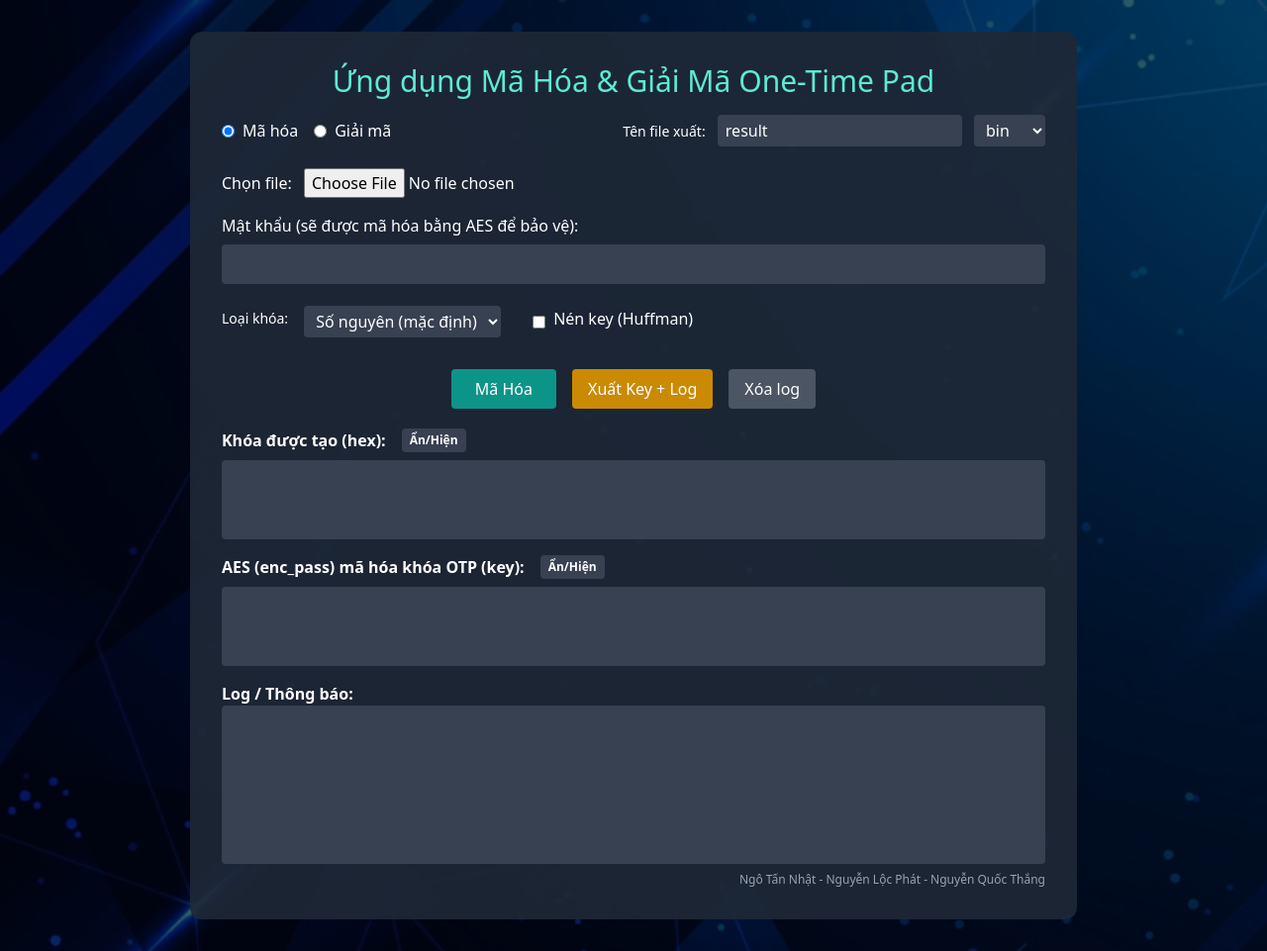
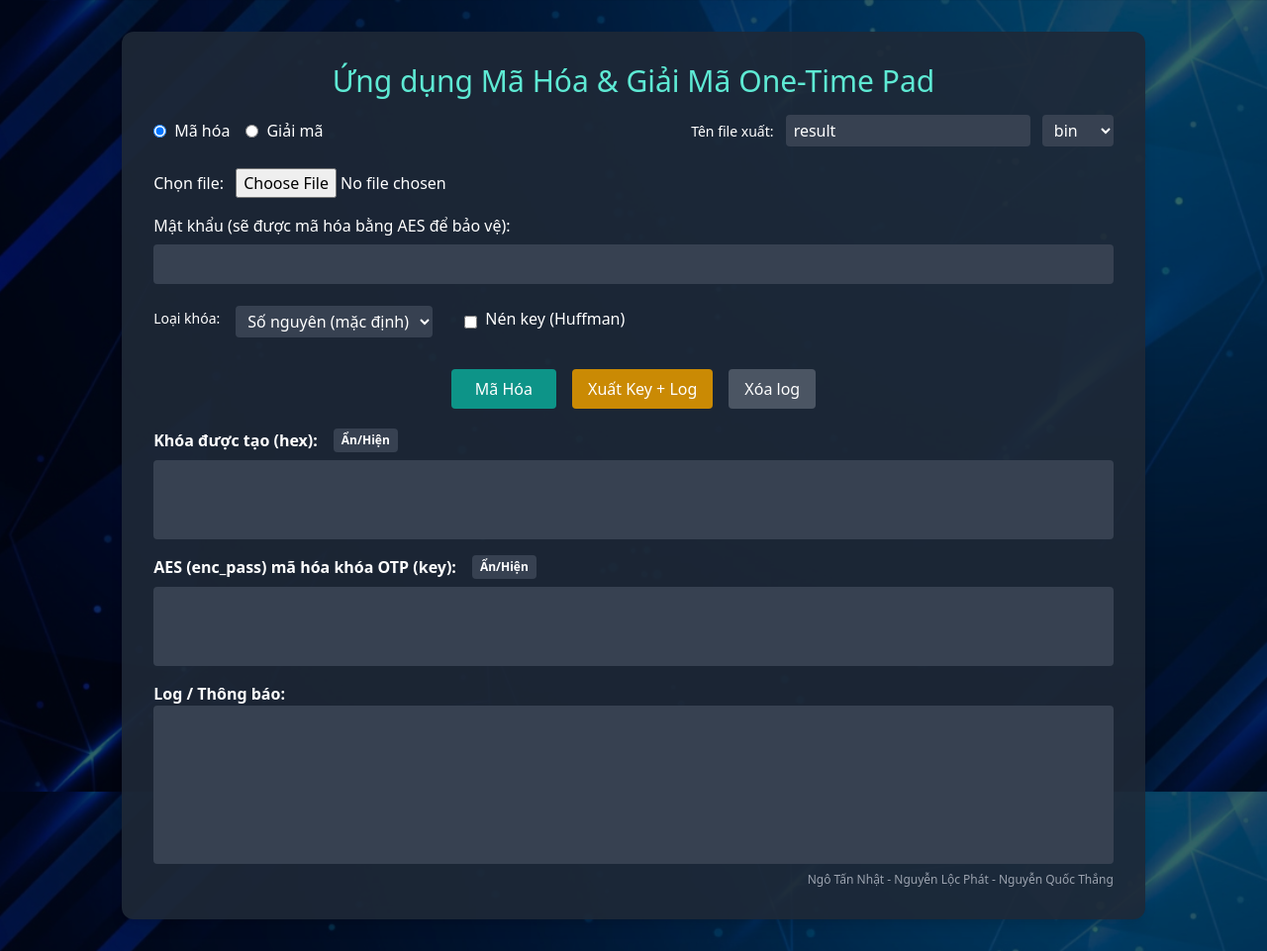
Before and after one commit to Nhat-Ngo-hihi/DoAnChuyenNganhKiHe, a Flask app: page / in a window 1280 px wide. Shown: the whole page at 99% size. Run offline with Flask 3, Linux system fonts and the light colour scheme; some libraries are stand-ins or nearby versions.

Commit message:
DoAnKiHe

```diff
--- a/templates/index.html
+++ b/templates/index.html
@@ -33,12 +33,33 @@
     #encryptInputs select {
       margin-top: 0.4rem;
     }
+
+    /* ===== Responsive container ===== */
+    .main-container {
+      width: 95%;
+      max-width: 1400px;  /* laptop không quá to */
+      margin: 0 auto;
+    }
+    @media (min-width: 1024px) {
+      .main-container {
+        width: 85%; /* trên laptop chiếm 85% màn hình */
+      }
+    }
+    @media (max-width: 768px) {
+      .main-container {
+        width: 95%; /* mobile chiếm gần hết */
+        padding: 1rem;
+      }
+    }
   </style>
 </head>
-<body class="min-h-screen bg-gray-900 text-white" style="background-image: url('/static/nen.jpg'); background-size:cover;">
-  <div class="bg-black bg-opacity-60 min-h-screen p-8">
-    <div class="max-w-4xl mx-auto bg-gray-800 bg-opacity-90 rounded-xl p-8 relative">
-      <h1 class="text-3xl text-center text-teal-300 mb-4">Ứng dụng Mã Hóa & Giải Mã One-Time Pad</h1>
+<body class="min-h-screen bg-gray-900 text-white flex items-center justify-center bg-fixed"
+      style="background-image: url('/static/nen.jpg'); background-size:cover; background-position:center;">
+  <div class="bg-black bg-opacity-60 min-h-screen p-4 sm:p-8 w-full">
+    <div class="main-container bg-gray-800 bg-opacity-90 rounded-xl p-4 sm:p-8 relative shadow-lg">
+      <h1 class="text-2xl sm:text-3xl text-center text-teal-300 mb-4">
+        Ứng dụng Mã Hóa & Giải Mã One-Time Pad
+      </h1>
 
       <!-- Mode -->
       <div class="flex items-center gap-4 mb-4">
```
